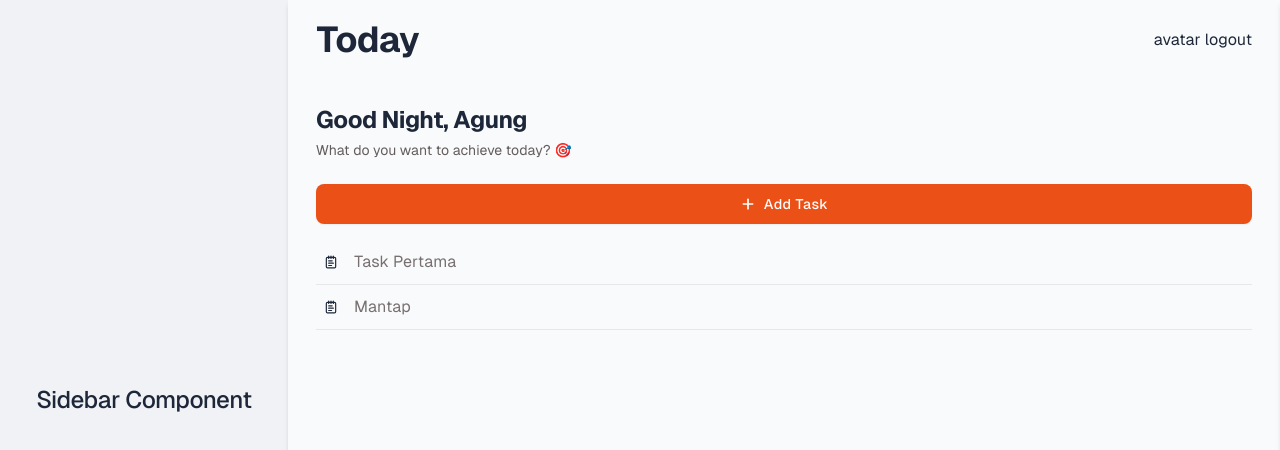
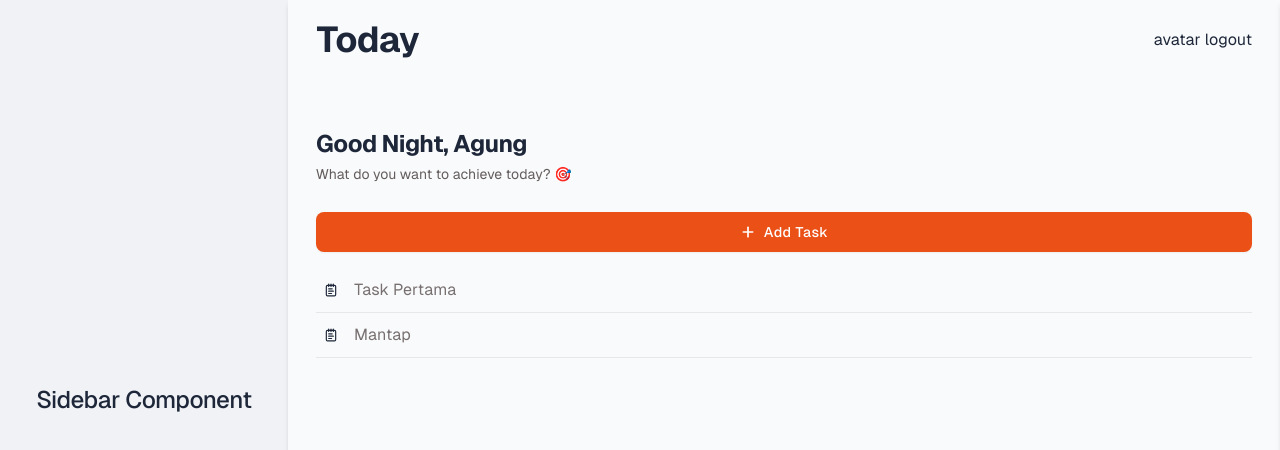
Before and after one commit to kurniad-sign/fe-assessment, a Next.js app: page / in a window 1280 px wide. Shown: the top 450 px of the page. Built offline with nearby package versions, Linux system fonts and the light colour scheme.

Commit message:
feat: setup app layout

```diff
--- a/package.json
+++ b/package.json
@@ -5,7 +5,7 @@
   "private": true,
   "scripts": {
     "format": "prettier --write */**/*.{js,jsx,json,ts,tsx,scss,css,md}",
-    "dev": "rimraf .next && next dev",
+    "dev": "rimraf .next && next dev --turbo",
     "build": "rimraf .next && next build",
     "start": "next start",
     "lint": "next lint",
--- a/src/app/(route)/(dashboard)/components/TodoItem.tsx
+++ b/src/app/(route)/(dashboard)/components/TodoItem.tsx
@@ -12,7 +12,7 @@ import { ITodo, todoStore } from '@/states/todos';
 import emptyIllustration from '@/assets/images/empty-state-task.svg';
 
 export function TodoItem() {
-  const { todos, todo } = useSnapshot(todoStore);
+  const { todos } = useSnapshot(todoStore);
   const [openDrawer, setOpenDrawer] = useState(false);
 
   const onOpenDrawerTodo = (item: ITodo) => {
--- a/src/app/(route)/(dashboard)/page.tsx
+++ b/src/app/(route)/(dashboard)/page.tsx
@@ -4,33 +4,7 @@ import { Todos } from './components/Todos';
 
 export default function Home() {
   return (
-    <div className="flex h-full w-full">
-      <aside className="relative flex w-72 min-w-[210px] max-w-[420px] shrink-0 bg-grey-100">
-        <div className="flex grow flex-wrap items-center justify-center">
-          <Heading component="h3" variant="title-4" align="center">
-            Sidebar Component
-          </Heading>
-        </div>
-      </aside>
-      <section className="relative z-[1] flex min-h-[380px] grow flex-col shadow-md">
-        <header
-          aria-label="Header Content"
-          className="relative flex h-20 shrink-0 flex-col px-7"
-        >
-          <div className="flex w-full max-w-screen-lg grow self-center">
-            <div className="flex shrink-0 grow items-center">
-              <Heading component="h2" weight="bold">
-                Today
-              </Heading>
-            </div>
-            <div className="flex h-full items-center">avatar logout</div>
-          </div>
-        </header>
-        <main
-          aria-label="Main Content"
-          className="relative flex shrink-0 flex-grow flex-col px-7"
-        >
-          <div className="flex w-full max-w-screen-lg grow flex-col self-center">
+    <>
       <div className="mb-4 mt-6 flex w-full shrink-0 flex-col gap-1">
         <Heading component="h2" variant="title-4" weight="bold">
           Good Night, Agung
@@ -40,9 +14,6 @@ export default function Home() {
         </Text>
       </div>
       <Todos />
-          </div>
-        </main>
-      </section>
-    </div>
+    </>
   );
 }
--- a/src/app/(route)/layout.tsx
+++ b/src/app/(route)/layout.tsx
@@ -1,8 +1,10 @@
 import { Metadata } from 'next';
 
+import { AppLayout } from '@/components/layouts/app-layout';
+
 export const metadata: Metadata = {
-  title: 'Create Next App',
-  description: 'Generated by create next app',
+  title: 'Home - Axent Note',
+  description: 'Digital note for simple productivity',
 };
 
 export default function DashboardLayout({
@@ -10,5 +12,5 @@ export default function DashboardLayout({
 }: {
   children: React.ReactNode;
 }) {
-  return <>{children}</>;
+  return <AppLayout>{children}</AppLayout>;
 }
--- /dev/null
+++ b/src/components/layouts/app-layout.tsx
@@ -0,0 +1,42 @@
+import { LayoutChildrenProps } from '@/types/layout';
+
+import { Heading } from '../atom';
+
+export function AppLayout({ children }: LayoutChildrenProps) {
+  return (
+    <div className="flex h-full w-full">
+      <aside className="relative flex w-72 min-w-[210px] max-w-[420px] shrink-0 bg-grey-100">
+        <div className="flex grow flex-wrap items-center justify-center">
+          <Heading component="h3" variant="title-4" align="center">
+            Sidebar Component
+          </Heading>
+        </div>
+      </aside>
+      <section className="relative z-[1] flex min-h-[380px] grow flex-col shadow-md">
+        <header
+          aria-label="Header Content"
+          className="relative flex h-20 shrink-0 flex-col px-7"
+        >
+          <div className="flex w-full max-w-screen-lg grow self-center">
+            <div className="flex shrink-0 grow items-center">
+              <Heading component="h2" weight="bold">
+                Today
+              </Heading>
+            </div>
+            <div className="flex h-full items-center">avatar logout</div>
+          </div>
+        </header>
+        <main
+          aria-label="Main Content"
+          className="relative flex shrink-0 flex-grow flex-col px-7"
+        >
+          <div className="flex w-full max-w-screen-lg grow flex-col self-center">
+            <div className="mb-4 mt-6 flex w-full shrink-0 flex-col gap-1">
+              {children}
+            </div>
+          </div>
+        </main>
+      </section>
+    </div>
+  );
+}
--- a/src/components/organism/Drawer/index.tsx
+++ b/src/components/organism/Drawer/index.tsx
@@ -68,18 +68,15 @@ const UnwrappedDrawer = (props: DrawerProps, ref: ForwardedRef<any>) => {
   }, [isOpen]);
 
   useEffect(() => {
-    const onKeyPress = (e: KeyboardEvent) => {
-      if (e.key === 'Escape') {
-        onClose();
-      }
-    };
+    const handleEscapeKey = ({ key }: KeyboardEvent) =>
+      key === 'Escape' && onClose();
 
     if (isOpen) {
-      window.addEventListener('keyup', onKeyPress);
+      window.addEventListener('keyup', handleEscapeKey);
     }
 
     return () => {
-      window.removeEventListener('keyup', onKeyPress);
+      window.removeEventListener('keyup', handleEscapeKey);
     };
   }, [isOpen, onClose]);
 
```
Also changed, not shown: 2 other files (tests, documents, lock files or other folders). Lines whose indentation alone changed are shown as unchanged.
